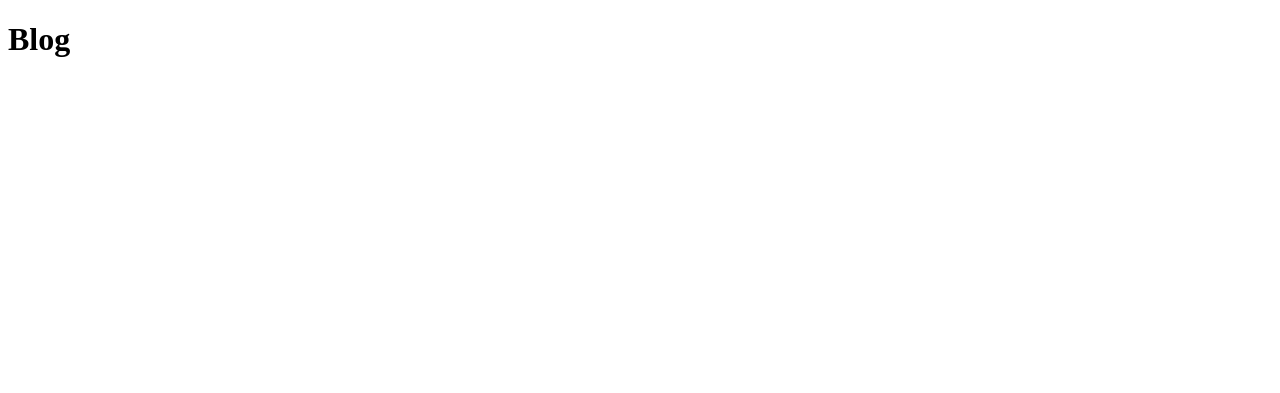
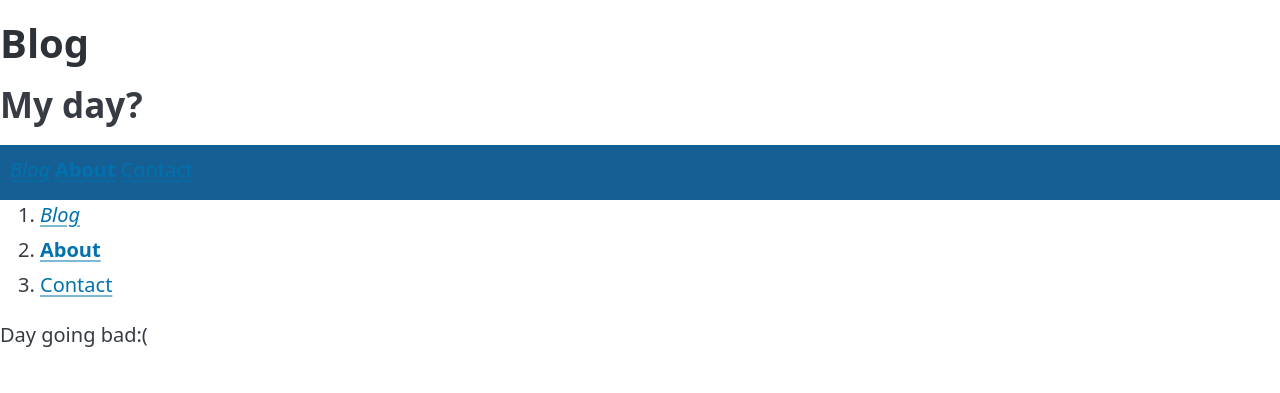
Before and after one commit to Gurujimaan/MI349-FS25-blog, a plain HTML site: page index.html in a window 1280 px wide. Drawn offline with nearby package versions, Linux system fonts and the light colour scheme.

Commit message:
in class work

```diff
--- a/index.html
+++ b/index.html
@@ -3,9 +3,46 @@
 <head>
     <meta charset="UTF-8">
     <meta name="viewport" content="width=device-width, initial-scale=1.0">
+
+    <link rel="stylesheet" href="https://cdn.jsdelivr.net/npm/@picocss/pico@2/css/pico.min.css">
+
     <title>Document</title>
+
+    <style>
+        ul {
+            list-style-type: none;
+            margin:0;
+            padding: 10px;
+            overflow:hidden;
+            background-color: #155f94;
+        }
+
+        ul li {
+            float: left;
+            list-style-type: none;
+            padding-right: 5px;
+        }
+
+    </style>
 </head>
 <body>
-    <h1>Blog</h1>
+    <header>
+        <h1>Blog</h1>
+        <h2>My day?</h2>
+        <section class="Navigation Bar">
+            <ul>
+                <li><em><a href="index.html">Blog</a></em></li>
+                <li><strong><a href="about.html">About</a></strong></li>
+                <li><a href="contact.html">Contact</a></li>
+            </ul>
+
+            <ol>
+                <li><em><a href="index.html">Blog</a></em></li>
+                <li><strong><a href="about.html">About</a></strong></li>
+                <li><a href="contact.html">Contact</a></li>
+            </ol>
+        </section>
+        <p>Day going bad:(</p>
+    </header>
 </body>
 </html>
```
Also changed, not shown: about.html (+18 -0 lines), contact.html (+18 -0 lines).
